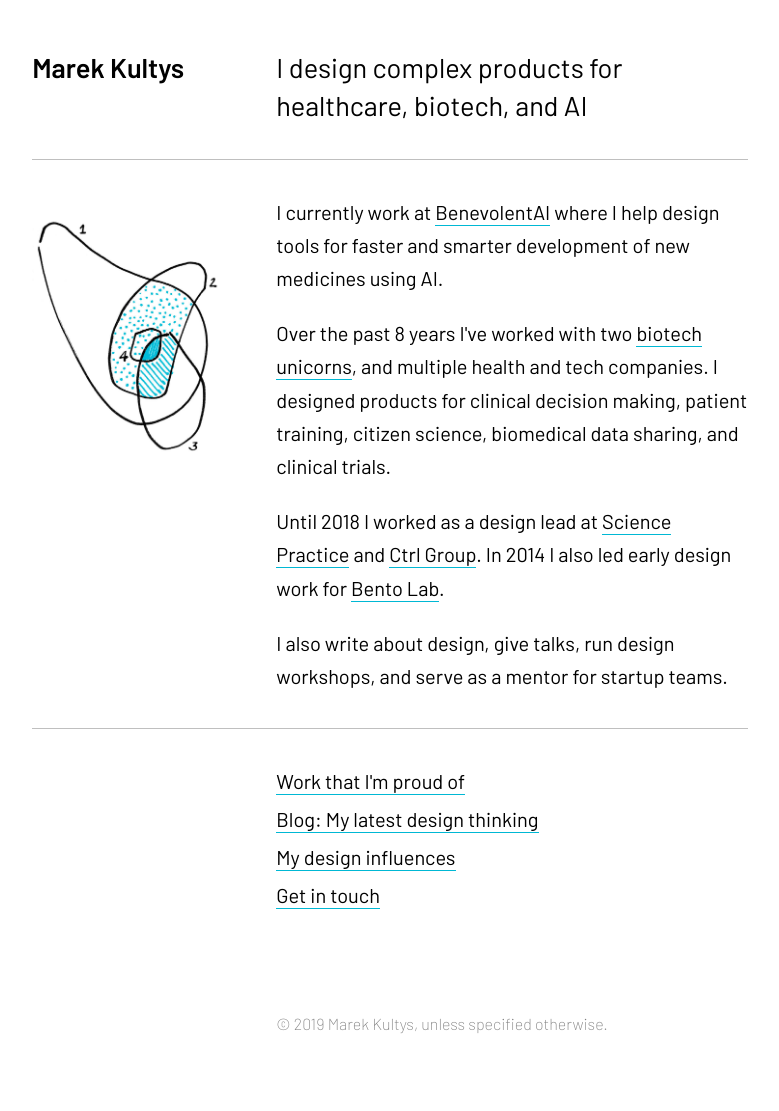
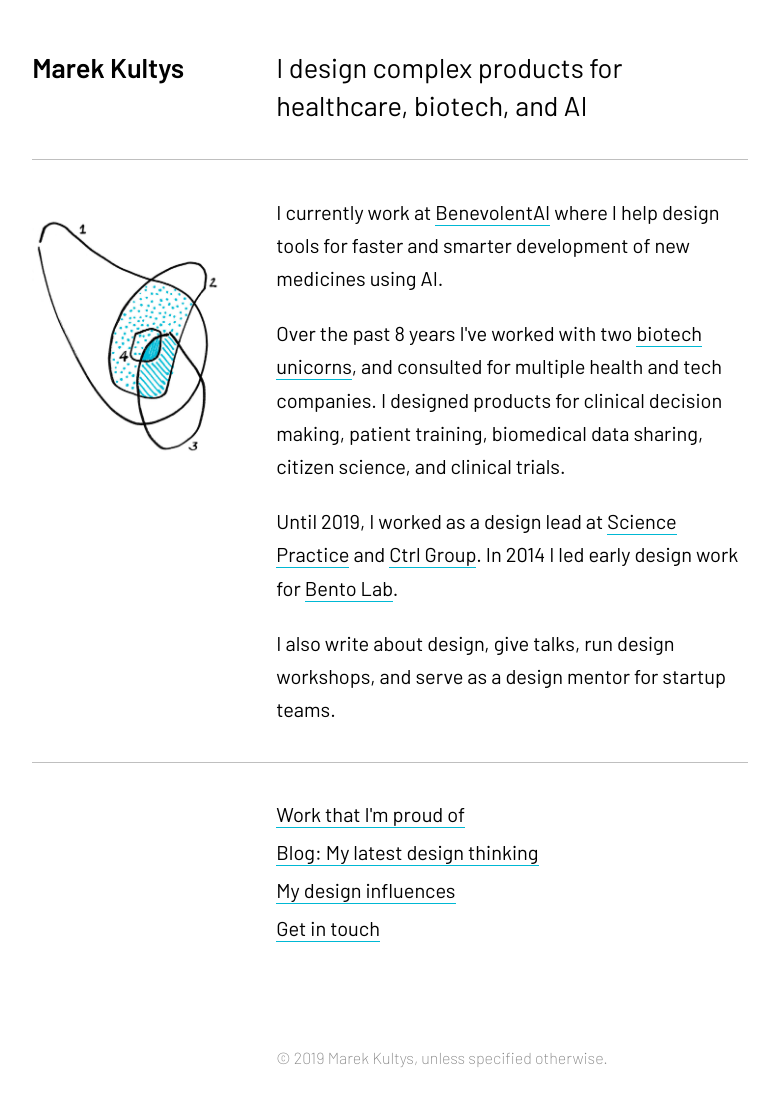
Before and after one commit to marek-kultys/marekkultys.github.io, a Jekyll site: the page built from index.html, in a window 1280 px wide. Shown: the whole page, without its empty margins (250-1029 px from the left). Built offline with Jekyll 4.4.1, drawn with Linux system fonts in a browser that asks for light colours; before the commit the page ends 1077 px from its top, so only the background shows below that.

Commit message:
update copy

```diff
--- a/index.html
+++ b/index.html
@@ -13,13 +13,13 @@ label: home
             I currently work at <a href="http://benevolent.ai">BenevolentAI</a> where I help design tools for faster and smarter development of new medicines using AI.
          </p>
          <p>
-            Over the past 8 years I've worked with two <a href="http://benevolent.ai">biotech</a> <a href="http://immunocore.com">unicorns</a>, and multiple health and tech companies. I designed products for clinical decision making, patient training, citizen science, biomedical data sharing, and clinical trials.
+            Over the past 8 years I've worked with two <a href="http://benevolent.ai">biotech</a> <a href="http://immunocore.com">unicorns</a>, and consulted for multiple health and tech companies. I designed products for clinical decision making, patient training, biomedical data sharing, citizen science, and clinical trials.
          </p>
          <p>
-            Until 2018 I worked as a design lead at <a href="https://www.science-practice.com/teams/bio-design/">Science Practice</a> and <a href="https://www.ctrl-group.com/">Ctrl Group</a>. In 2014 I also led early design work for <a href="https://www.bento.bio/">Bento Lab</a>.
+            Until 2019, I worked as a design lead at <a href="https://www.science-practice.com/teams/bio-design/">Science Practice</a> and <a href="https://www.ctrl-group.com/">Ctrl Group</a>. In 2014 I led early design work for <a href="https://www.bento.bio/">Bento Lab</a>.
          </p>
          <p>
-            I also write about design, give talks, run design workshops, and serve as a mentor for startup teams.
+            I also write about design, give talks, run design workshops, and serve as a design mentor for startup teams.
          </p>
       </div>
    </div>
--- a/work/index.html
+++ b/work/index.html
@@ -8,8 +8,8 @@ label: work
       <div class="container-two-third shift">
          <div class="entry">
             <h3><a href="{{ site.data.pages.project-benevolent.link }}">{{ site.data.pages.project-benevolent.headline }}</a></h3>
-            <p>At BenevolentAI I lead the work of our product design team. Currently, I focus on target identification — one of the key challenges in the early stage of the drug development process. We use various computational technologies, such as NLP and AI, and a series of design patterns to help drug discoverers explore and select best targets for validation.</p>
-            <p>Get in touch! <a href="https://benevolent.ai/careers#london">I'm hiring designers</a> who want to design  products that actually matter.</p>
+            <p>At BenevolentAI, I lead the work of our product design team. Currently, I focus on target identification, one of the key challenges in the early stage of the drug development process. We use various computational technologies, such as Natural Language Processing (NLP) and AI, and a range of design patterns to help drug discoverers explore and select the best targets for validation.</p>
+            <p>Get in touch — I'm hiring a <a href="https://benevolentai.workable.com/j/621425D03A">product designer</a> and a <a href="https://benevolentai.workable.com/j/148FEA1A08">user researcher</a>. Help us build products that actually matter!</p>
          </div>
          <div class="entry">
             <h3><a href="{{ site.data.pages.project-biodesign.link }}">{{ site.data.pages.project-biodesign.headline }}</a></h3>
```
